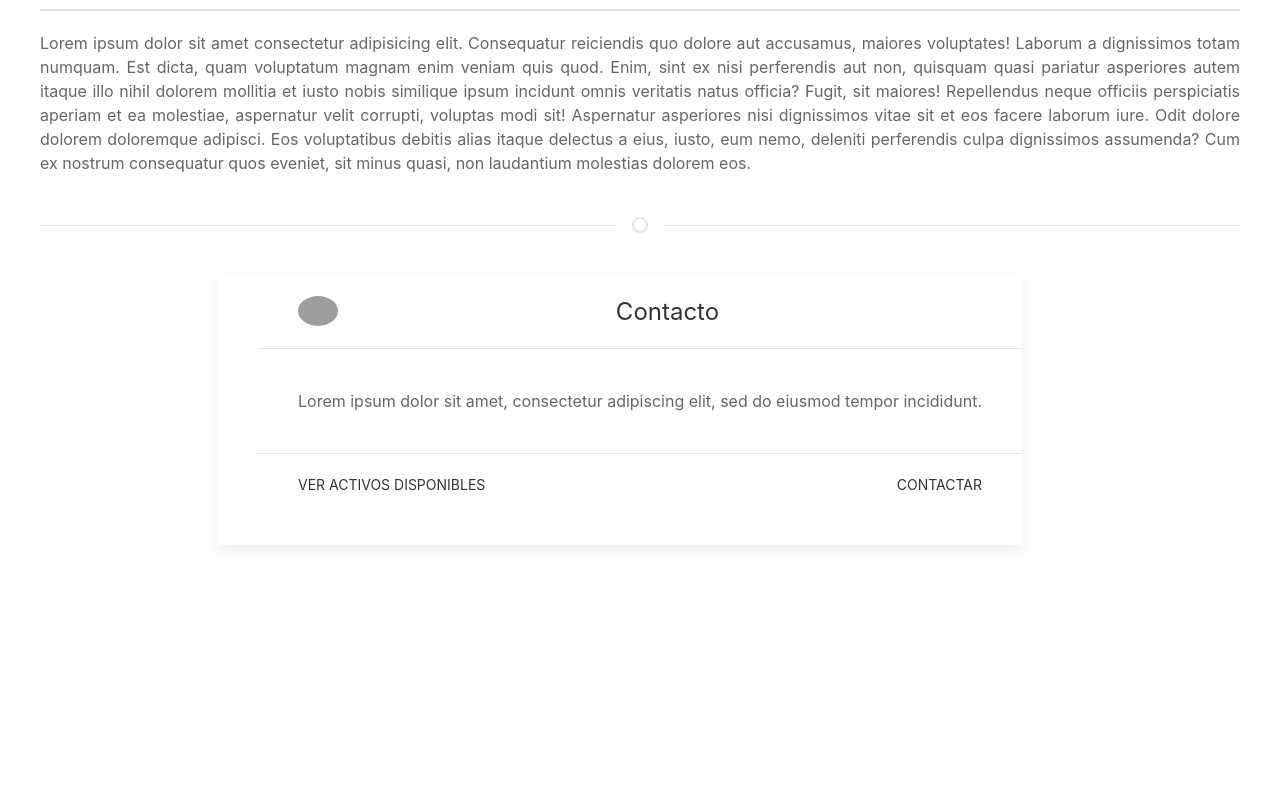
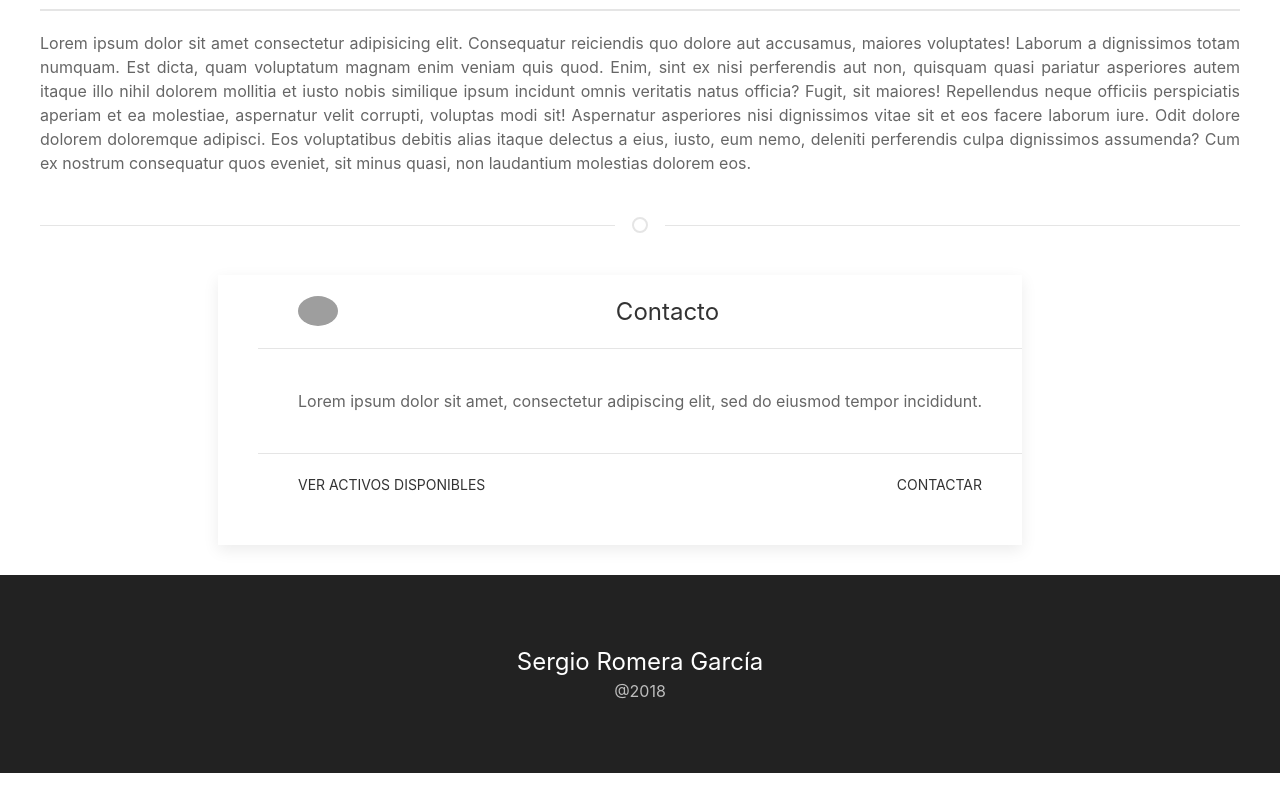
Before and after one commit to rjlopezdev/estate-agent, an Angular app in the folder client/: page / in a window 1280 px wide. Shown: the part 491-1284 px from the top of the page. Before the commit the page ends 1066 px from the top, so only its background shows below. Built offline with nearby package versions, Linux system fonts and the light colour scheme; grey boxes are pictures that could not be loaded.

Commit message:
Add icon support and footer.

```diff
--- a/client/angular.json
+++ b/client/angular.json
@@ -27,7 +27,8 @@
               "./node_modules/uikit/dist/css/uikit.min.css"
             ],
             "scripts": [
-              "./node_modules/uikit/dist/js/uikit.min.js"
+              "./node_modules/uikit/dist/js/uikit.min.js",
+              "./node_modules/uikit/dist/js/uikit-icons.min.js"
             ]
           },
           "configurations": {
--- a/client/src/app/core/layout/layout.component.html
+++ b/client/src/app/core/layout/layout.component.html
@@ -1,4 +1,4 @@
-<nav class="uk-navbar-container uk-margin" uk-navbar>
+<nav class="uk-navbar-container uk-margin" uk-navbar uk-sticky>
   <div class="uk-navbar-center">
 
       <!-- PROFILE -->
@@ -28,3 +28,12 @@
 <div class="uk-container">
     <router-outlet></router-outlet>
 </div>
+
+<div uk-grid class="uk-text-center">
+    <div class="uk-width-1-1">
+        <div class="uk-tile uk-tile-secondary">
+            <h3>Sergio Romera García</h3>
+            @2018
+        </div>
+    </div>
+</div>
```
